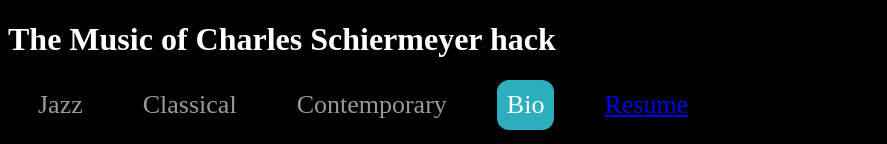
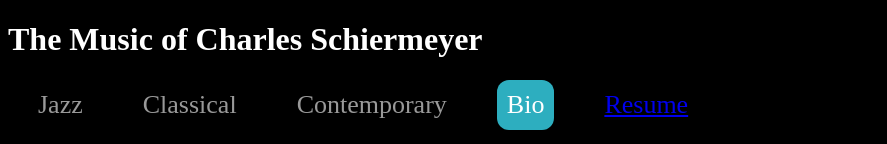
Before and after one commit to matkatmusic/site, a plain HTML site: page index.html in a window 1280 px wide. Shown: the top 144 px of the page, without its empty margins (0-887 px from the left). Drawn offline with Linux system fonts and the light colour scheme.

```diff
--- a/index.html
+++ b/index.html
@@ -497,7 +497,7 @@
 		</script>
 	</head>
 	<body>
-		<h1> The Music of Charles Schiermeyer hack</h1>
+		<h1> The Music of Charles Schiermeyer </h1>
 		<dl class="nav">
 			<dd class="active" id="nav_Jazz">Jazz</dd>
 			<dd id="nav_Classical">Classical</dd>
```
